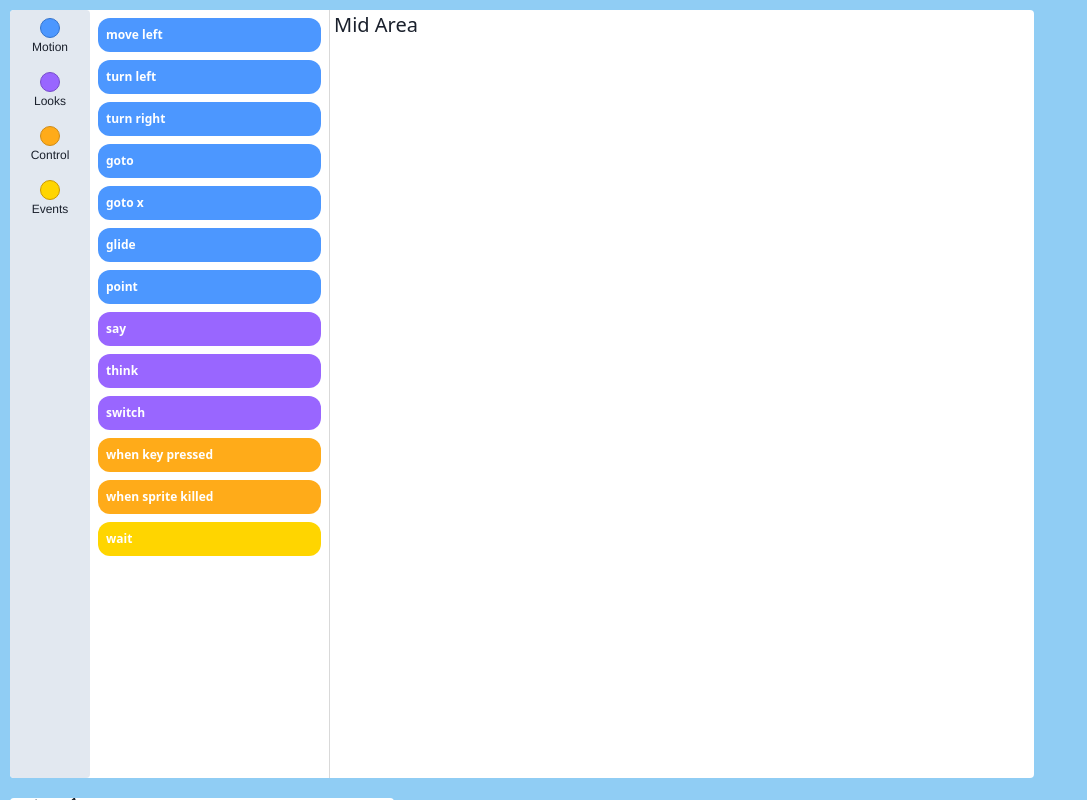
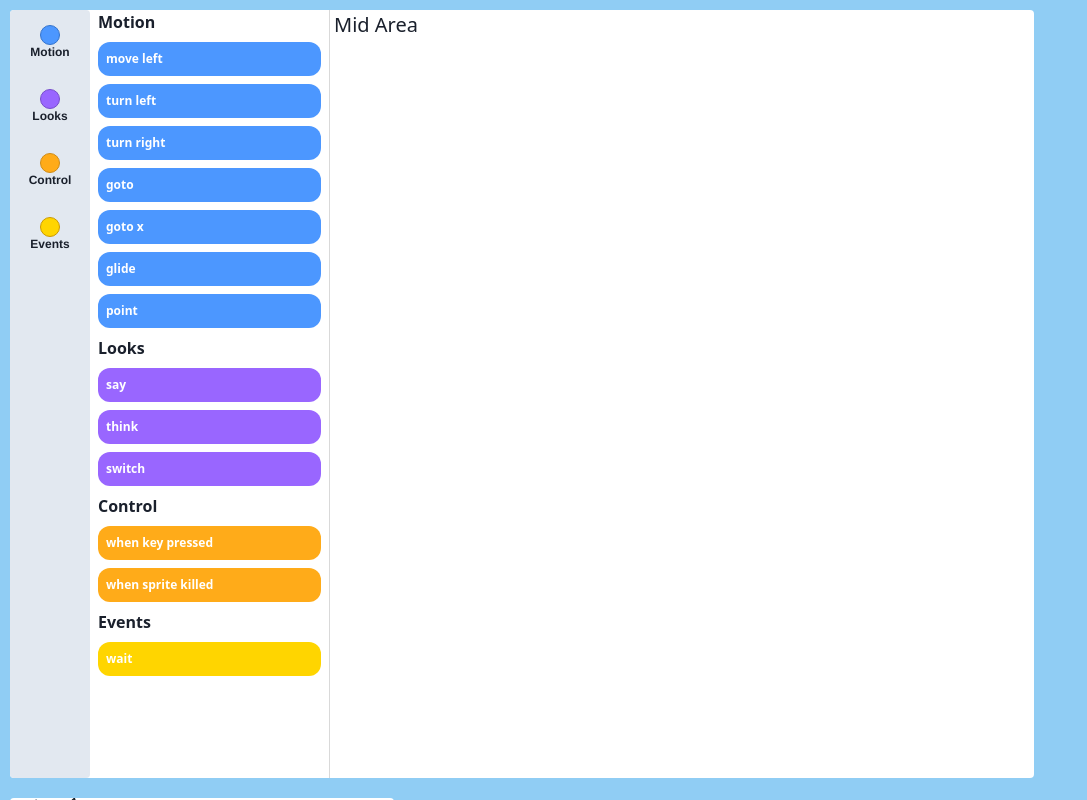
Before and after one commit to UtkarshMish/scratch-assessment, a React (Create React App) app in the folder frontend/: page / in a window 1280 px wide. Shown: the whole page, without its empty margins (0-1087 px from the left). Built offline with nearby package versions, Linux system fonts and the light colour scheme.

Commit message:
updated build with buttons

```diff
--- a/frontend/src/App.tsx
+++ b/frontend/src/App.tsx
@@ -48,6 +48,8 @@ export const App = () => {
 				Icon: CatSprite
 			}
 		) => {
+			sprite.x = spriteList.length * 10;
+			sprite.y = spriteList.length * 10;
 			setSpriteList([...spriteList, sprite]);
 		},
 		[spriteList]
--- a/frontend/src/components/LeftMenu/EventsPage.tsx
+++ b/frontend/src/components/LeftMenu/EventsPage.tsx
@@ -1,12 +1,17 @@
-import { Box } from "@chakra-ui/react";
+import { Box, Text } from "@chakra-ui/react";
 import { SIDE_MENU } from "../../constants/menu";
 import ActionMenu from "../common/ActionMenu";
-
-export default function EventsPage() {
+interface EventsPageProps {
+	selected: string | null;
+	handleScroll: (x: string) => void;
+}
+export default function EventsPage(props: EventsPageProps) {
+	const { selected, handleScroll } = props;
 	const sideMenuList = Object.keys(SIDE_MENU)
 		.map((key) => {
 			if (SIDE_MENU[key].menu_items != null) {
 				return SIDE_MENU[key].menu_items?.map((ele) => ({
+					category: key,
 					title: ele.name,
 					color: "white",
 					background: SIDE_MENU[key].color
@@ -26,9 +31,15 @@ export default function EventsPage() {
 			borderRight={"1px solid #00000026"}
 			overflow="auto"
 			fontWeight={"semibold"}>
-			{sideMenuList
-				.map((item) => (item ? <ActionMenu {...item} /> : null))
-				.filter((val) => val != null)}
+			{Object.keys(SIDE_MENU).map((element, index) => (
+				<Box key={element + index}>
+					<Text fontSize={"md"}>{element}</Text>
+					{sideMenuList
+						.filter((val) => val?.category === element)
+						.map((item) => (item ? <ActionMenu key={item.title} {...item} /> : null))
+						.filter((val) => val != null)}
+				</Box>
+			))}
 		</Box>
 	);
 }
--- a/frontend/src/components/LeftMenu/SideSelectors.tsx
+++ b/frontend/src/components/LeftMenu/SideSelectors.tsx
@@ -1,8 +1,12 @@
 import { Box, Circle } from "@chakra-ui/react";
 import { SIDE_MENU } from "../../constants/menu";
 import IconComponent from "../common/IconComponent";
-
-export default function SideSelectors() {
+interface SideSelectorProps {
+	selected: string | null;
+	handleClick: (x: string) => void;
+}
+const SideSelectors: React.FunctionComponent<SideSelectorProps> = (props) => {
+	const { selected, handleClick } = props;
 	return (
 		<Box
 			display={"flex"}
@@ -12,6 +16,8 @@ export default function SideSelectors() {
 			borderRadius={"base"}>
 			{Object.keys(SIDE_MENU).map((value) => (
 				<IconComponent
+					isSelected={selected === value}
+					handleClick={() => handleClick(value)}
 					key={value}
 					title={value}
 					icon={
@@ -26,4 +32,5 @@ export default function SideSelectors() {
 			))}
 		</Box>
 	);
-}
+};
+export default SideSelectors;
--- a/frontend/src/components/LeftMenu/Sidebar.tsx
+++ b/frontend/src/components/LeftMenu/Sidebar.tsx
@@ -4,10 +4,11 @@ import EventsPage from "./EventsPage";
 import SideSelectors from "./SideSelectors";
 
 export default function Sidebar() {
+	const [selected, setSelected] = React.useState<string | null>(null);
 	return (
 		<React.Fragment>
-			<SideSelectors />
-			<EventsPage />
+			<SideSelectors selected={selected} handleClick={setSelected} />
+			<EventsPage selected={selected} handleScroll={setSelected} />
 		</React.Fragment>
 	);
 }
--- a/frontend/src/components/common/IconComponent.tsx
+++ b/frontend/src/components/common/IconComponent.tsx
@@ -1,26 +1,32 @@
-import { Box, Text } from "@chakra-ui/react";
+import { Button, Text } from "@chakra-ui/react";
 
 interface IconComponentProps {
 	title: string;
 	icon: any;
+	isSelected?: boolean;
+	handleClick: () => void;
 }
 export default function IconComponent({
 	icon: Icon,
-	title
+	title,
+	isSelected,
+	handleClick
 }: IconComponentProps) {
 	return (
-		<Box
-			paddingBlock={"2"}
+		<Button
+			background={isSelected ? "gainsboro" : "initial"}
 			display={"flex"}
 			flexDir={"column"}
 			justifyContent={"center"}
-			alignItems={"center"}>
+			alignItems={"center"}
+			paddingBlock={"8"}
+			onClick={handleClick}>
 			{Icon}
 			<Text
 				fontSize={"0.75rem"}
 				fontFamily={'"Helvetica Neue", Helvetica, sans-serif'}>
 				{title}
 			</Text>
-		</Box>
+		</Button>
 	);
 }
```
Also changed, not shown: 8 other files (tests, documents, lock files or other folders).
